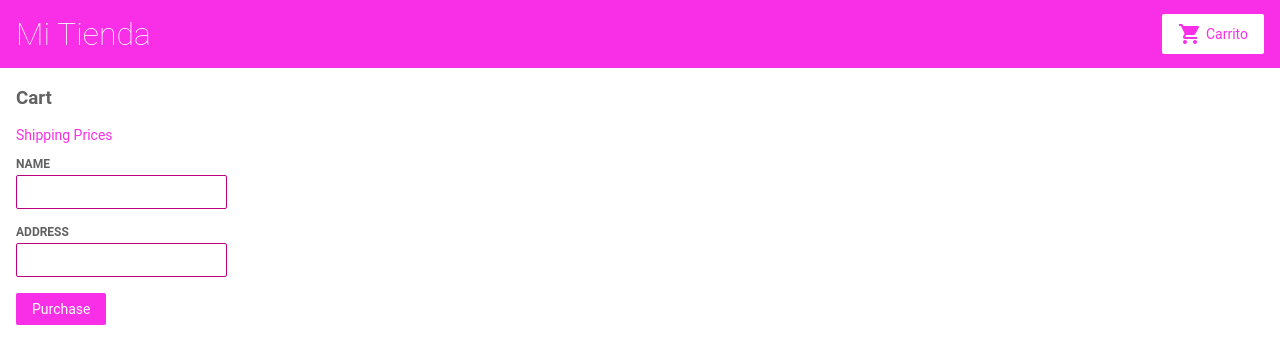
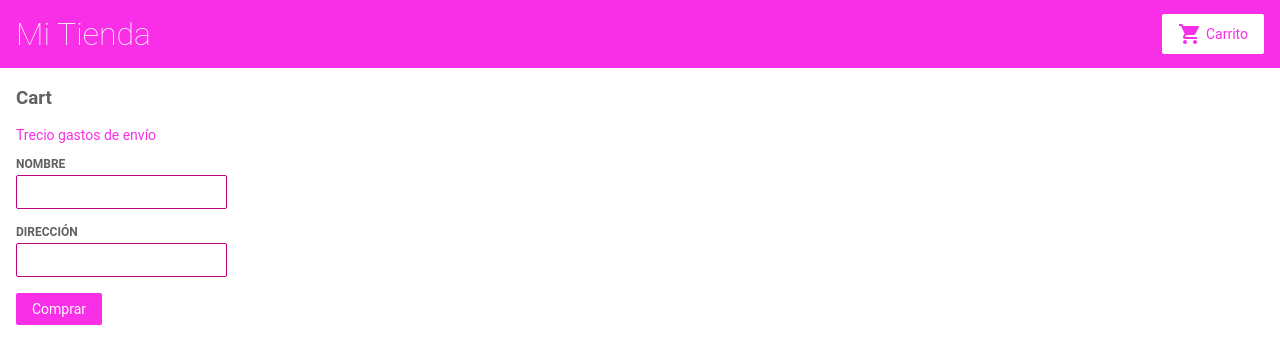
Before and after one commit to sreqtor/tiendaEjemploAngular, an Angular app: page /cart in a window 1280 px wide. Shown: the top 364 px of the page. Built offline with nearby package versions, Linux system fonts and the light colour scheme.

Commit message:
1 file modified

```diff
--- a/src/app/cart/cart.component.html
+++ b/src/app/cart/cart.component.html
@@ -1,7 +1,7 @@
 <h3>Cart</h3>
 
 <p>
-  <a routerLink="/shipping">Shipping Prices</a>
+  <a routerLink="/shipping">Trecio gastos de envío</a>
 </p>
 
 <div class="cart-item" *ngFor="let item of items">
@@ -11,14 +11,14 @@
 
 <form [formGroup]="checkoutForm" (ngSubmit)="onSubmit()">
   <div>
-    <label for="name"> Name </label>
+    <label for="name"> Nombre </label>
     <input id="name" type="text" formControlName="name" />
   </div>
 
   <div>
-    <label for="address"> Address </label>
+    <label for="address"> Dirección </label>
     <input id="address" type="text" formControlName="address" />
   </div>
 
-  <button class="button" type="submit">Purchase</button>
+  <button class="button" type="submit">Comprar</button>
 </form>
```
